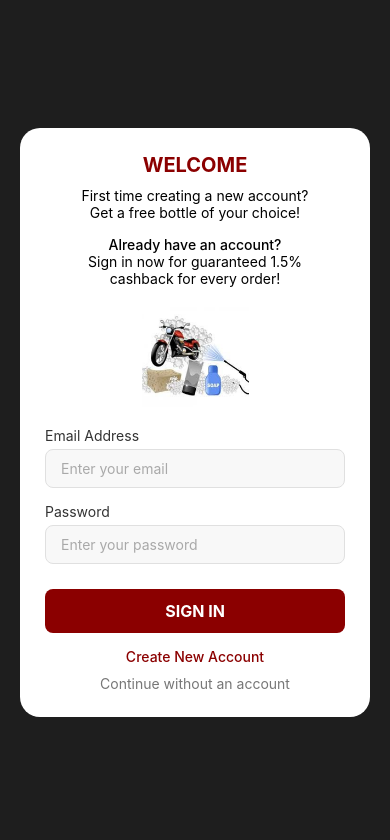
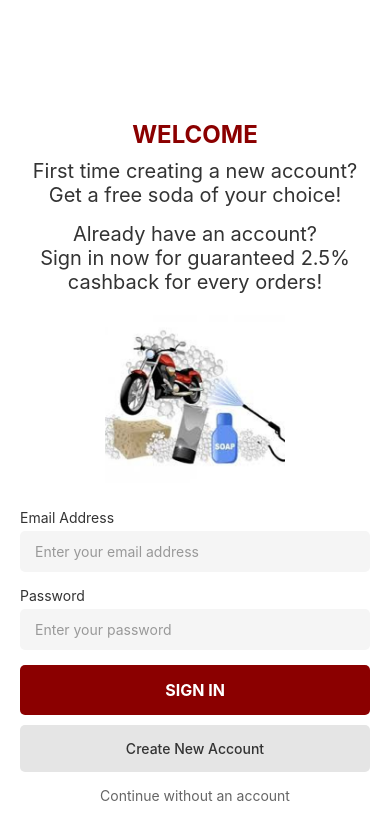
Before and after one commit to Nancimento/CarWash, a React Native app: screen /SignIn in a window 390 px wide. Shown: the top 840 px of the page. Built offline with nearby package versions, Linux system fonts and the light colour scheme.

Commit message:
Refactor loading, sign-in, sign-up, and welcome screens with improved styling and layout

```diff
--- a/screens/LoadingScreen.tsx
+++ b/screens/LoadingScreen.tsx
@@ -4,28 +4,25 @@ import {
   Text,
   Image,
   StyleSheet,
-  Dimensions,
+  StatusBar,
   SafeAreaView,
 } from 'react-native';
 
 const LoadingScreen = () => {
   return (
     <SafeAreaView style={styles.container}>
-      <View style={styles.contentContainer}>
-        <Text style={styles.headerText}>Loading Screen</Text>
-        <View style={styles.imageContainer}>
+      <StatusBar backgroundColor="#1E1E1E" barStyle="light-content" />
       <Image
         source={require('../assets/images/car-wash-loading.png')}
-            style={styles.image}
+        style={styles.backgroundImage}
         resizeMode="cover"
       />
-          <View style={styles.overlayContainer}>
+      <View style={styles.overlay}>
+        <Text style={styles.headerText}>Loading Screen</Text>
         <View style={styles.messageBox}>
           <Text style={styles.messageText}>
             Please Wait For App{'\n'}To Load Properly
           </Text>
-            </View>
-          </View>
         </View>
       </View>
     </SafeAreaView>
@@ -37,49 +34,34 @@ const styles = StyleSheet.create({
     flex: 1,
     backgroundColor: '#1E1E1E',
   },
-  contentContainer: {
+  backgroundImage: {
+    position: 'absolute',
+    width: '100%',
+    height: '100%',
+  },
+  overlay: {
     flex: 1,
+    backgroundColor: 'rgba(0, 0, 0, 0.3)',
     alignItems: 'center',
     justifyContent: 'center',
-    padding: 20,
   },
   headerText: {
     color: '#FFFFFF',
-    fontSize: 16,
-    marginBottom: 15,
-    fontWeight: '400',
-  },
-  imageContainer: {
-    width: Dimensions.get('window').width * 0.8,
-    height: Dimensions.get('window').height * 0.7,
-    borderRadius: 15,
-    overflow: 'hidden',
-    position: 'relative',
-  },
-  image: {
-    width: '100%',
-    height: '100%',
-  },
-  overlayContainer: {
-    position: 'absolute',
-    top: 0,
-    left: 0,
-    right: 0,
-    bottom: 0,
-    justifyContent: 'center',
-    alignItems: 'center',
+    fontSize: 22,
+    marginBottom: 20,
+    fontWeight: '600',
   },
   messageBox: {
     backgroundColor: 'rgba(139, 0, 0, 0.9)',
-    paddingVertical: 10,
-    paddingHorizontal: 20,
-    borderRadius: 8,
+    paddingVertical: 15,
+    paddingHorizontal: 25,
+    borderRadius: 10,
     justifyContent: 'center',
     alignItems: 'center',
   },
   messageText: {
     color: 'white',
-    fontSize: 14,
+    fontSize: 16,
     textAlign: 'center',
     fontWeight: '500',
   },
--- a/screens/SignInScreen.tsx
+++ b/screens/SignInScreen.tsx
@@ -17,48 +17,48 @@ const SignInScreen = () => {
 
   return (
     <SafeAreaView style={styles.container}>
-      <View style={styles.card}>
+      <View style={styles.content}>
         <Text style={styles.welcomeText}>WELCOME</Text>
-        <Text style={styles.subtitleText}>
+
+        <Text style={styles.promoText}>
           First time creating a new account?
-          {'\n'}Get a free bottle of your choice!
+          {'\n'}Get a free soda of your choice!
         </Text>
 
-        <Text style={styles.accountText}>Already have an account?</Text>
-        <Text style={styles.benefitsText}>
-          Sign in now for guaranteed 1.5%
-          {'\n'}cashback for every order!
+        <Text style={styles.accountText}>
+          Already have an account?
+          {'\n'}Sign in now for guaranteed 2.5%
+          {'\n'}cashback for every orders!
         </Text>
 
+        <View style={styles.imageContainer}>
           <Image
             source={require('../assets/images/car-wash-products.png')}
             style={styles.image}
             resizeMode="contain"
           />
+        </View>
 
-        <View style={styles.inputContainer}>
-          <Text style={styles.label}>Email Address</Text>
+        <View style={styles.formContainer}>
+          <Text style={styles.inputLabel}>Email Address</Text>
           <TextInput
             style={styles.input}
-            placeholder="Enter your email"
-            placeholderTextColor="#A9A9A9"
+            placeholder="Enter your email address"
+            placeholderTextColor="#999"
             value={email}
             onChangeText={setEmail}
             keyboardType="email-address"
           />
-        </View>
 
-        <View style={styles.inputContainer}>
-          <Text style={styles.label}>Password</Text>
+          <Text style={styles.inputLabel}>Password</Text>
           <TextInput
             style={styles.input}
             placeholder="Enter your password"
-            placeholderTextColor="#A9A9A9"
+            placeholderTextColor="#999"
             value={password}
             onChangeText={setPassword}
             secureTextEntry
           />
-        </View>
 
           <TouchableOpacity style={styles.signInButton} onPress={() => {}}>
             <Text style={styles.signInButtonText}>SIGN IN</Text>
@@ -70,11 +70,14 @@ const SignInScreen = () => {
             <Text style={styles.createAccountText}>Create New Account</Text>
           </TouchableOpacity>
 
-        <TouchableOpacity style={styles.guestButton} onPress={() => {}}>
-          <Text style={styles.guestButtonText}>
+          <TouchableOpacity
+            style={styles.skipButton}
+            onPress={() => navigation.navigate('Main')}>
+            <Text style={styles.skipButtonText}>
               Continue without an account
             </Text>
           </TouchableOpacity>
+        </View>
       </View>
     </SafeAreaView>
   );
@@ -83,70 +86,67 @@ const SignInScreen = () => {
 const styles = StyleSheet.create({
   container: {
     flex: 1,
-    backgroundColor: '#1E1E1E',
-    justifyContent: 'center',
-    alignItems: 'center',
-    padding: 20,
+    backgroundColor: 'white',
   },
-  card: {
-    backgroundColor: 'white',
-    borderRadius: 20,
-    padding: 25,
-    width: '100%',
-    maxWidth: 350,
+  content: {
+    flex: 1,
+    paddingHorizontal: 20,
+    paddingTop: 120,
     alignItems: 'center',
   },
   welcomeText: {
-    fontSize: 20,
+    fontSize: 24,
     fontWeight: 'bold',
     color: '#8B0000',
     marginBottom: 10,
+    textAlign: 'center',
   },
-  subtitleText: {
+  promoText: {
+    fontSize: 20,
+    color: '#333',
+    marginBottom: 15,
     textAlign: 'center',
-    fontSize: 14,
+  },
+  accountText: {
+    fontSize: 20,
+    color: '#333',
+    textAlign: 'center',
     marginBottom: 15,
   },
-  accountText: {
-    fontSize: 14,
-    fontWeight: '500',
-  },
-  benefitsText: {
-    textAlign: 'center',
-    fontSize: 14,
+  imageContainer: {
+    alignItems: 'center',
+    justifyContent: 'center',
     marginBottom: 20,
   },
   image: {
-    width: 150,
-    height: 100,
-    marginBottom: 20,
+    width: 180,
+    height: 180,
   },
-  inputContainer: {
+  formContainer: {
     width: '100%',
-    marginBottom: 15,
   },
-  label: {
+  inputLabel: {
     fontSize: 14,
+    color: '#333',
     marginBottom: 5,
-    color: '#333',
   },
   input: {
-    borderWidth: 1,
-    borderColor: '#E0E0E0',
-    borderRadius: 8,
+    backgroundColor: '#F5F5F5',
+    borderRadius: 5,
     paddingHorizontal: 15,
-    paddingVertical: 10,
+    paddingVertical: 12,
     fontSize: 14,
+    marginBottom: 15,
+    color: '#333',
     width: '100%',
-    backgroundColor: '#F8F8F8',
   },
   signInButton: {
     backgroundColor: '#8B0000',
-    borderRadius: 8,
-    paddingVertical: 12,
+    borderRadius: 5,
+    paddingVertical: 15,
+    alignItems: 'center',
+    marginBottom: 10,
     width: '100%',
-    alignItems: 'center',
-    marginTop: 10,
   },
   signInButtonText: {
     color: 'white',
@@ -154,19 +154,24 @@ const styles = StyleSheet.create({
     fontWeight: 'bold',
   },
   createAccountButton: {
-    marginTop: 15,
-    marginBottom: 5,
+    backgroundColor: '#E5E5E5',
+    borderRadius: 5,
+    paddingVertical: 15,
+    alignItems: 'center',
+    marginBottom: 15,
+    width: '100%',
   },
   createAccountText: {
-    color: '#8B0000',
+    color: '#333',
     fontSize: 14,
     fontWeight: '500',
   },
-  guestButton: {
-    marginTop: 5,
+  skipButton: {
+    alignItems: 'center',
+    width: '100%',
   },
-  guestButtonText: {
-    color: '#777',
+  skipButtonText: {
+    color: '#666',
     fontSize: 14,
   },
 });
--- a/screens/SignUpScreen.tsx
+++ b/screens/SignUpScreen.tsx
@@ -7,22 +7,30 @@ import {
   StyleSheet,
   TouchableOpacity,
   SafeAreaView,
+  StatusBar,
 } from 'react-native';
+import {useNavigation} from '@react-navigation/native';
 
 const SignUpScreen = () => {
   const [name, setName] = useState('');
   const [email, setEmail] = useState('');
   const [password, setPassword] = useState('');
+  const navigation = useNavigation();
 
   return (
     <SafeAreaView style={styles.container}>
+      <StatusBar backgroundColor="#1E1E1E" barStyle="light-content" />
+
+      <View style={styles.content}>
         <Text style={styles.title}>Sign Up</Text>
 
+        <View style={styles.imageContainer}>
           <Image
             source={require('../assets/images/car-wash-products.png')}
             style={styles.image}
             resizeMode="contain"
           />
+        </View>
 
         <View style={styles.formContainer}>
           <View style={styles.inputContainer}>
@@ -60,9 +68,18 @@ const SignUpScreen = () => {
             />
           </View>
 
-        <TouchableOpacity style={styles.signUpButton} onPress={() => {}}>
+          <TouchableOpacity
+            style={styles.signUpButton}
+            onPress={() => navigation.navigate('Main')}>
             <Text style={styles.signUpButtonText}>SIGN UP</Text>
           </TouchableOpacity>
+
+          <TouchableOpacity
+            style={styles.backButton}
+            onPress={() => navigation.goBack()}>
+            <Text style={styles.backButtonText}>Back to Sign In</Text>
+          </TouchableOpacity>
+        </View>
       </View>
     </SafeAreaView>
   );
@@ -72,21 +89,31 @@ const styles = StyleSheet.create({
   container: {
     flex: 1,
     backgroundColor: 'white',
-    padding: 20,
+  },
+  content: {
+    marginTop: 150,
+    flex: 1,
+    paddingHorizontal: 20,
+    paddingTop: 20,
+    alignItems: 'center',
   },
   title: {
     fontSize: 24,
     fontWeight: 'bold',
-    marginVertical: 20,
+    marginBottom: 20,
     textAlign: 'center',
+    color: '#8B0000',
+  },
+  imageContainer: {
+    alignItems: 'center',
+    justifyContent: 'center',
+    marginBottom: 20,
   },
   image: {
-    width: '100%',
-    height: 150,
-    marginBottom: 20,
+    width: 200,
+    height: 200,
   },
   formContainer: {
-    flex: 1,
     width: '100%',
   },
   inputContainer: {
@@ -94,7 +121,7 @@ const styles = StyleSheet.create({
     marginBottom: 15,
   },
   label: {
-    fontSize: 16,
+    fontSize: 14,
     marginBottom: 5,
     color: '#333',
   },
@@ -104,22 +131,32 @@ const styles = StyleSheet.create({
     borderRadius: 8,
     paddingHorizontal: 15,
     paddingVertical: 12,
-    fontSize: 16,
+    fontSize: 14,
     width: '100%',
-    backgroundColor: '#F8F8F8',
+    backgroundColor: '#F5F5F5',
   },
   signUpButton: {
     backgroundColor: '#8B0000',
-    borderRadius: 10,
+    borderRadius: 5,
     paddingVertical: 15,
     width: '100%',
     alignItems: 'center',
     marginTop: 20,
+    marginBottom: 10,
   },
   signUpButtonText: {
     color: 'white',
-    fontSize: 18,
+    fontSize: 16,
     fontWeight: 'bold',
+  },
+  backButton: {
+    alignItems: 'center',
+    width: '100%',
+    paddingVertical: 10,
+  },
+  backButtonText: {
+    color: '#666',
+    fontSize: 14,
   },
 });
 
--- a/screens/WelcomeScreen.tsx
+++ b/screens/WelcomeScreen.tsx
@@ -47,9 +47,11 @@ const styles = StyleSheet.create({
     flex: 1,
     backgroundColor: 'white',
     paddingHorizontal: 20,
+    justifyContent: 'space-between',
+    paddingVertical: 40,
   },
   header: {
-    paddingTop: 40,
+    marginTop: 50,
     alignItems: 'center',
   },
   title: {
@@ -59,16 +61,17 @@ const styles = StyleSheet.create({
     color: '#000',
   },
   imageContainer: {
-    flex: 1,
+    alignItems: 'center',
     justifyContent: 'center',
-    alignItems: 'center',
+    paddingVertical: 20,
   },
   image: {
     width: '100%',
     height: 240,
   },
   footer: {
-    paddingBottom: 40,
+    alignItems: 'center',
+    marginBottom: 50,
   },
   subtitle: {
     fontSize: 28,
@@ -82,6 +85,7 @@ const styles = StyleSheet.create({
     borderRadius: 10,
     paddingVertical: 15,
     alignItems: 'center',
+    width: '100%',
   },
   buttonText: {
     color: 'white',
```
Lines whose indentation alone changed are shown as unchanged.
